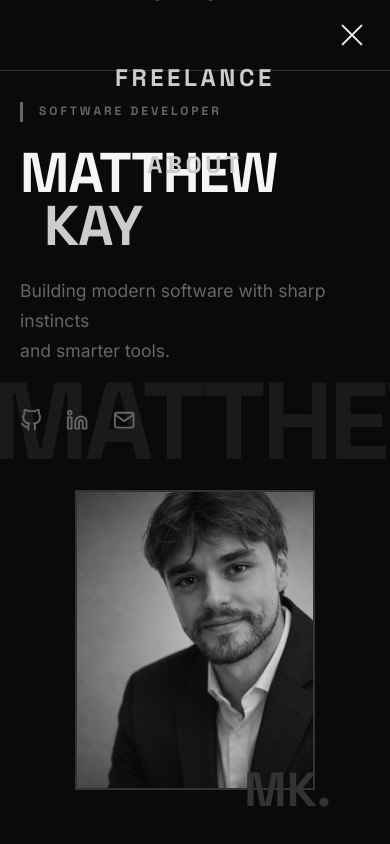
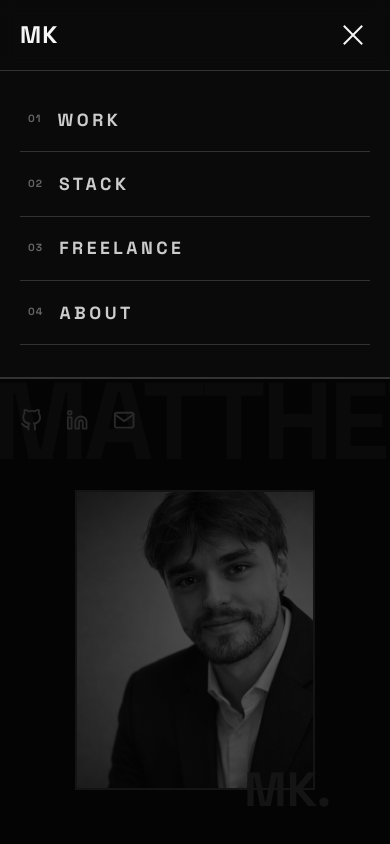
Before and after one commit to MattKay02/MattKay02.github.io, a React (Vite) app: page / in a window 390 px wide. Both pictures are taken after a click on the button "Toggle menu". Shown: the top 844 px of the page. Built offline with nearby package versions, Linux system fonts and the light colour scheme.

Commit message:
dropdown fix again

```diff
--- a/src/components/Navbar.jsx
+++ b/src/components/Navbar.jsx
@@ -1,4 +1,4 @@
-import { useState } from 'react'
+import { useState, useEffect } from 'react'
 import styles from './Navbar.module.css'
 
 const links = [
@@ -11,6 +11,12 @@ const links = [
 function Navbar() {
   const [menuOpen, setMenuOpen] = useState(false)
 
+  // Lock body scroll when menu is open
+  useEffect(() => {
+    document.body.style.overflow = menuOpen ? 'hidden' : ''
+    return () => { document.body.style.overflow = '' }
+  }, [menuOpen])
+
   const handleClick = (e, href) => {
     e.preventDefault()
     setMenuOpen(false)
@@ -18,6 +24,7 @@ function Navbar() {
   }
 
   return (
+    <>
       <nav className={styles.nav}>
         <a
           href="#hero"
@@ -27,16 +34,8 @@ function Navbar() {
           MK
         </a>
 
-      <button
-        className={`${styles.burger} ${menuOpen ? styles.burgerOpen : ''}`}
-        onClick={() => setMenuOpen(!menuOpen)}
-        aria-label="Toggle menu"
-      >
-        <span />
-        <span />
-      </button>
-
-      <ul className={`${styles.links} ${menuOpen ? styles.linksOpen : ''}`}>
+        {/* Desktop links */}
+        <ul className={styles.desktopLinks}>
           {links.map((link) => (
             <li key={link.href}>
               <a
@@ -49,7 +48,50 @@ function Navbar() {
             </li>
           ))}
         </ul>
+
+        {/* Burger button (mobile only) */}
+        <button
+          className={`${styles.burger} ${menuOpen ? styles.burgerOpen : ''}`}
+          onClick={() => setMenuOpen(!menuOpen)}
+          aria-label="Toggle menu"
+          aria-expanded={menuOpen}
+        >
+          <span />
+          <span />
+          <span />
+        </button>
       </nav>
+
+      {/* Mobile overlay + panel */}
+      <div
+        className={`${styles.overlay} ${menuOpen ? styles.overlayVisible : ''}`}
+        onClick={() => setMenuOpen(false)}
+      />
+      <div
+        className={`${styles.mobileMenu} ${menuOpen ? styles.mobileMenuOpen : ''}`}
+        aria-hidden={!menuOpen}
+      >
+        <ul className={styles.mobileLinks}>
+          {links.map((link, i) => (
+            <li
+              key={link.href}
+              className={styles.mobileItem}
+              style={{ transitionDelay: menuOpen ? `${i * 0.06}s` : '0s' }}
+            >
+              <a
+                href={link.href}
+                onClick={(e) => handleClick(e, link.href)}
+                className={styles.mobileLink}
+                tabIndex={menuOpen ? 0 : -1}
+              >
+                <span className={styles.mobileLinkIndex}>0{i + 1}</span>
+                {link.label}
+              </a>
+            </li>
+          ))}
+        </ul>
+      </div>
+    </>
   )
 }
 
--- a/src/components/Navbar.module.css
+++ b/src/components/Navbar.module.css
@@ -20,13 +20,15 @@
   letter-spacing: 0.05em;
   color: var(--white);
   transition: opacity 0.2s;
+  z-index: 102;
 }
 
 .logo:hover {
   opacity: 0.7;
 }
 
-.links {
+/* ── Desktop links ── */
+.desktopLinks {
   display: flex;
   gap: 2.5rem;
 }
@@ -60,63 +62,142 @@
   width: 100%;
 }
 
-/* Burger menu */
+/* ── Burger button (hidden on desktop) ── */
 .burger {
   display: none;
   flex-direction: column;
-  gap: 6px;
+  gap: 5px;
   padding: 4px;
-  z-index: 101;
+  z-index: 102;
+  cursor: pointer;
 }
 
 .burger span {
   display: block;
-  width: 28px;
+  width: 26px;
   height: 2px;
   background: var(--white);
   transition: transform 0.3s, opacity 0.3s;
+  transform-origin: center;
 }
 
-.burgerOpen span:first-child {
-  transform: translateY(4px) rotate(45deg);
+.burgerOpen span:nth-child(1) {
+  transform: translateY(7px) rotate(45deg);
 }
 
-.burgerOpen span:last-child {
-  transform: translateY(-4px) rotate(-45deg);
+.burgerOpen span:nth-child(2) {
+  opacity: 0;
 }
 
-/* Mobile */
+.burgerOpen span:nth-child(3) {
+  transform: translateY(-7px) rotate(-45deg);
+}
+
+/* ── Mobile overlay (backdrop) ── */
+.overlay {
+  display: none;
+}
+
+/* ── Mobile slide-down menu ── */
+.mobileMenu {
+  display: none;
+}
+
+/* ── Mobile ── */
 @media (max-width: 768px) {
   .nav {
     padding: 1rem 1.25rem;
+  }
+
+  .desktopLinks {
+    display: none;
   }
 
   .burger {
     display: flex;
   }
 
-  .links {
+  /* Dark backdrop */
+  .overlay {
+    display: block;
+    position: fixed;
+    inset: 0;
+    z-index: 98;
+    background: rgba(0, 0, 0, 0.6);
+    opacity: 0;
+    visibility: hidden;
+    transition: opacity 0.3s, visibility 0.3s;
+  }
+
+  .overlayVisible {
+    opacity: 1;
+    visibility: visible;
+  }
+
+  /* Menu panel — drops down below the navbar */
+  .mobileMenu {
+    display: block;
     position: fixed;
     top: 0;
     left: 0;
     right: 0;
-    bottom: 0;
+    z-index: 99;
     background: var(--black);
-    flex-direction: column;
-    align-items: center;
-    justify-content: center;
-    gap: 3rem;
+    border-bottom: 2px solid var(--mid);
+    padding: 5.5rem 1.25rem 2rem;
     transform: translateY(-100%);
     visibility: hidden;
-    transition: transform 0.4s, visibility 0.4s;
+    transition: transform 0.35s cubic-bezier(0.16, 1, 0.3, 1),
+                visibility 0.35s;
   }
 
-  .linksOpen {
+  .mobileMenuOpen {
     transform: translateY(0);
     visibility: visible;
   }
 
-  .link {
-    font-size: 1.5rem;
+  /* Link list */
+  .mobileLinks {
+    display: flex;
+    flex-direction: column;
+    gap: 0;
+  }
+
+  .mobileItem {
+    border-bottom: 1px solid var(--mid);
+    opacity: 0;
+    transform: translateY(-8px);
+    transition: opacity 0.3s, transform 0.3s;
+  }
+
+  .mobileMenuOpen .mobileItem {
+    opacity: 1;
+    transform: translateY(0);
+  }
+
+  .mobileLink {
+    display: flex;
+    align-items: center;
+    gap: 1rem;
+    padding: 1.1rem 0.5rem;
+    font-family: var(--font-heading);
+    font-weight: 700;
+    font-size: 1.1rem;
+    letter-spacing: 0.2em;
+    color: var(--light);
+    transition: color 0.2s, padding-left 0.2s;
+  }
+
+  .mobileLink:hover,
+  .mobileLink:focus-visible {
+    color: var(--white);
+    padding-left: 1rem;
+  }
+
+  .mobileLinkIndex {
+    font-size: 0.65rem;
+    color: var(--grey);
+    letter-spacing: 0.1em;
+    font-weight: 700;
   }
 }
```
Lines whose indentation alone changed are shown as unchanged.
